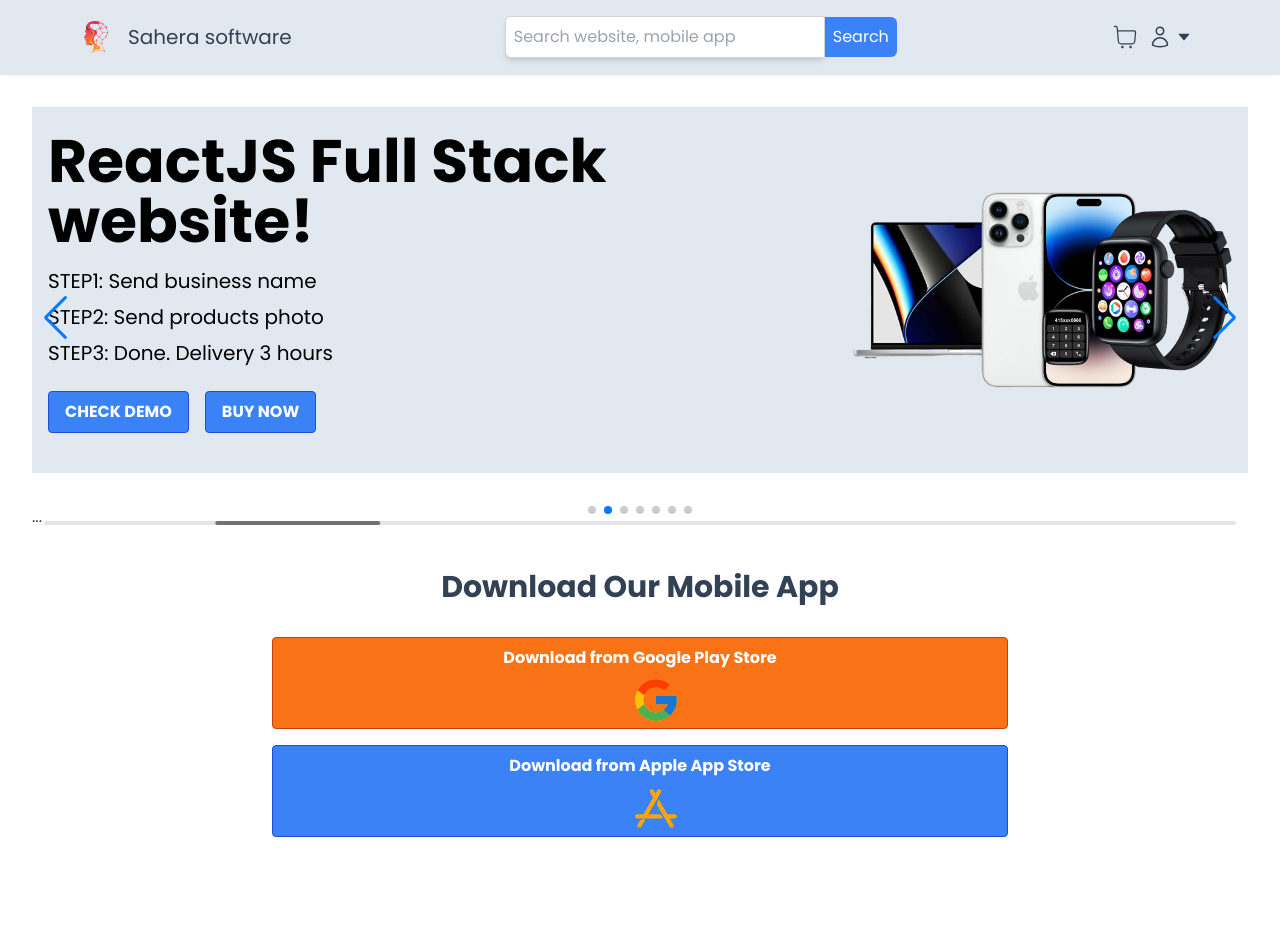
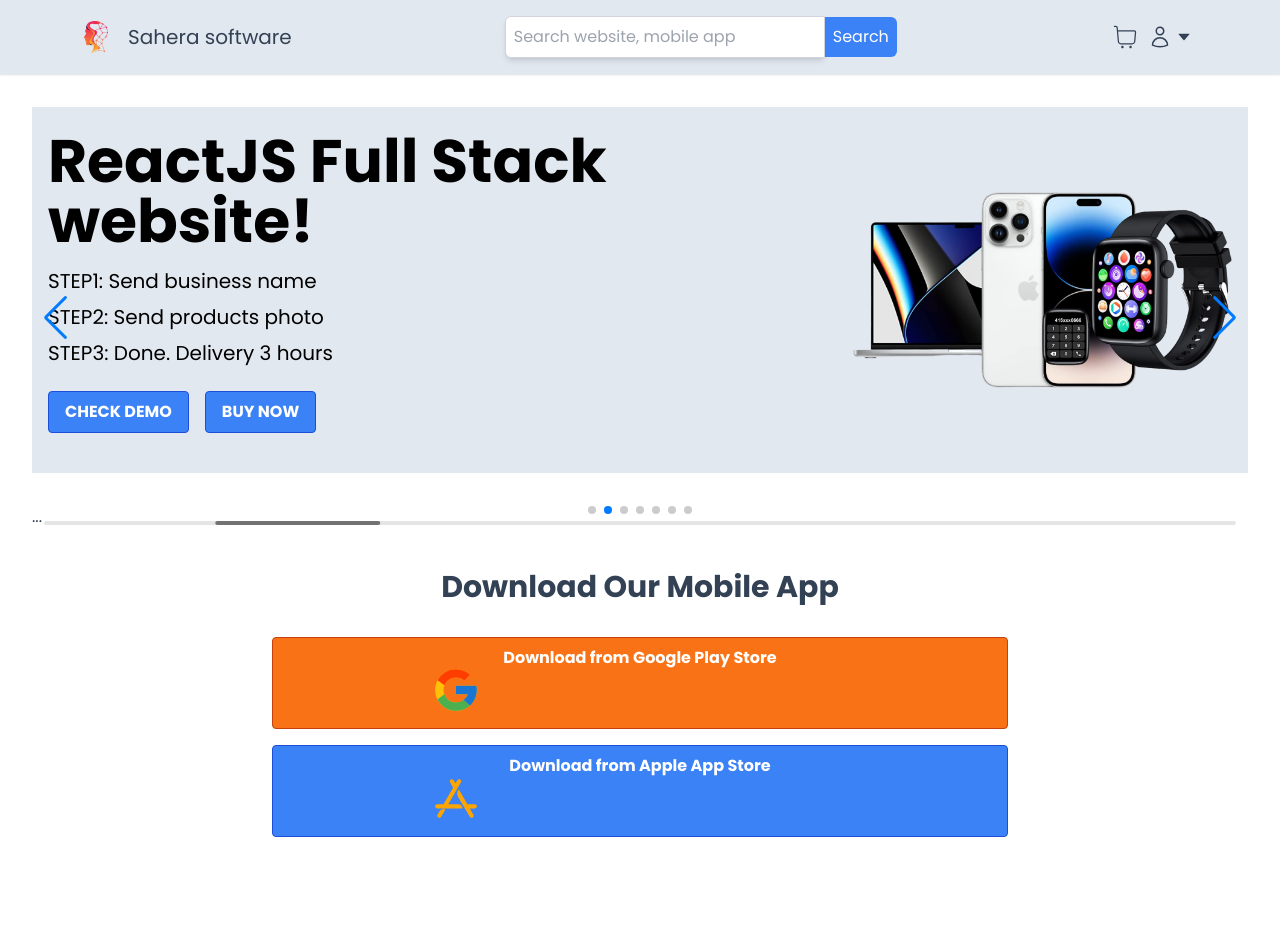
Before and after one commit to mosharafali/backup.saherasoftware.com, a Next.js app: page /downloadapp in a window 1280 px wide. Shown: the top 952 px of the page. Built offline with nearby package versions, Linux system fonts and the light colour scheme; no server answers; a web font is replaced by a local one.

Commit message:
update downloadpage

```diff
--- a/app/downloadapp/page.tsx
+++ b/app/downloadapp/page.tsx
@@ -24,8 +24,8 @@
                 className="icon"
                 style={{
                   position: "relative",
-                  top: "5px",
-                  left: "350px",
+                  top: "-5px",
+                  left: "150px",
                 }}
                 size="50px"
                 color="orange"
@@ -41,8 +41,8 @@
                 className="icon"
                 style={{
                   position: "relative",
-                  top: "5px",
-                  left: "350px",
+                  top: "-5px",
+                  left: "150px",
                 }}
                 size="50px"
                 color="orange"
```
